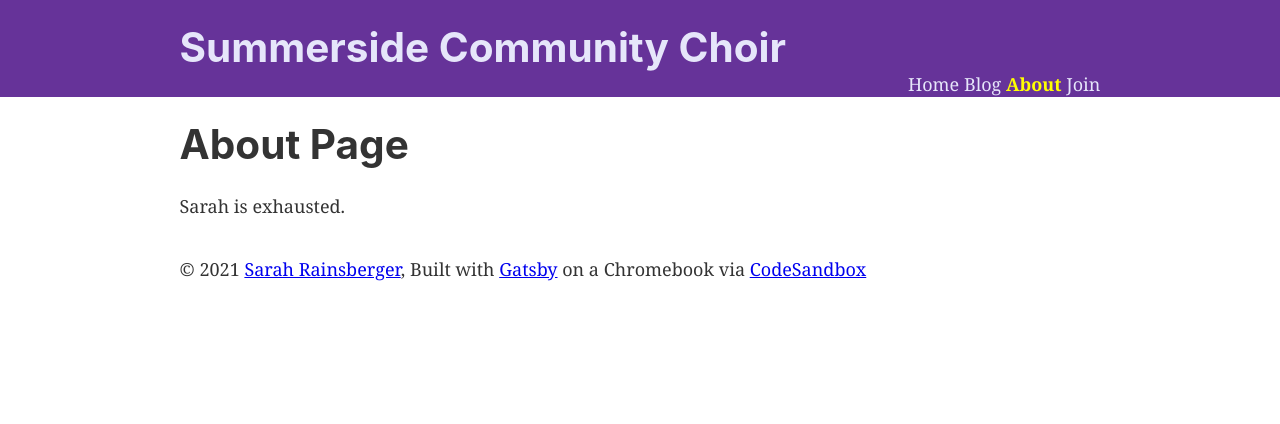
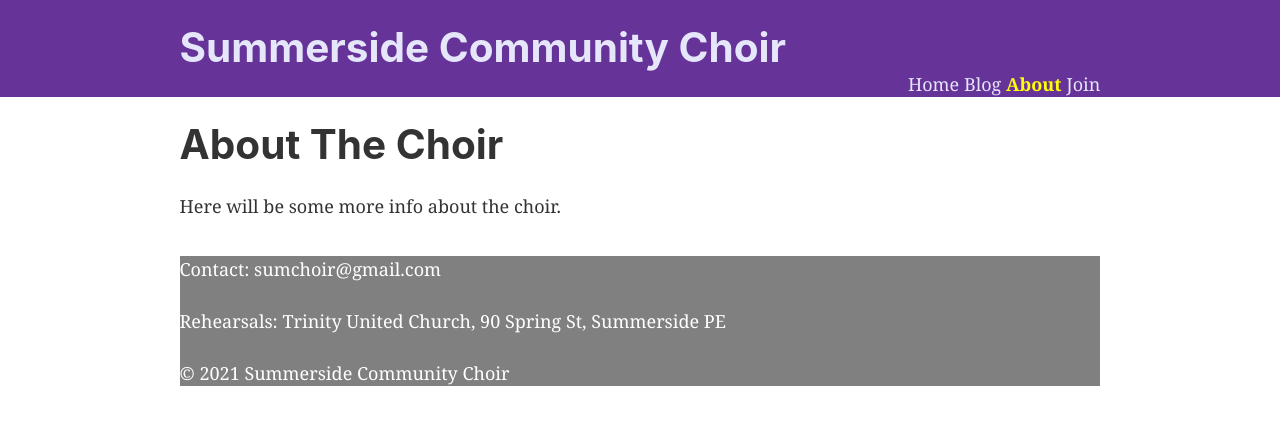
Before and after one commit to sarah11918/sccplayground, a Gatsby site: page /about in a window 1280 px wide. Built offline with nearby package versions, Linux system fonts and the light colour scheme; Gatsby itself is replaced by a stand-in of ours.

Commit message:
changed some page text

```diff
--- a/src/components/layout.js
+++ b/src/components/layout.js
@@ -37,11 +37,16 @@
         <footer
           style={{
             marginTop: `2rem`,
+            color: `white`,
+            background: `gray`,
           }}
         >
-          © {new Date().getFullYear()} <a href="https://www.rainsberger.ca">Sarah Rainsberger</a>, Built with
-          {` `}
-          <a href="https://www.gatsbyjs.com">Gatsby</a> on a Chromebook via <a href="https://www.codesandbox.io">CodeSandbox</a>
+          <div>
+            <p>Contact: sumchoir@gmail.com</p>
+            <p>Rehearsals: Trinity United Church, 90 Spring St, Summerside PE</p>
+          </div>
+
+          © {new Date().getFullYear()} Summerside Community Choir
         </footer>
       </div>
     </>
--- a/src/pages/about.js
+++ b/src/pages/about.js
@@ -6,8 +6,8 @@
   return (
     <Layout>
       <SEO title="About" />
-      <h1>About Page</h1>
-      <p>Sarah is exhausted.</p>
+      <h1>About The Choir</h1>
+      <p>Here will be some more info about the choir.</p>
     </Layout>
   )
 }
--- a/src/pages/index.js
+++ b/src/pages/index.js
@@ -7,9 +7,9 @@
 const IndexPage = () => (
   <Layout>
     <SEO title="Home" />
-    <h1>Coding on a Chromebook!</h1>
+    <h3>The longest-running community choir on PEI!</h3>
     <ul>
-      <li><Link to="/blog/">Blog</Link></li>
+      <li><Link to="/blog/">News</Link></li>
       <li><Link to="/about/">About</Link></li>
       <li><Link to="/join/">Join</Link></li>
     </ul>
```
